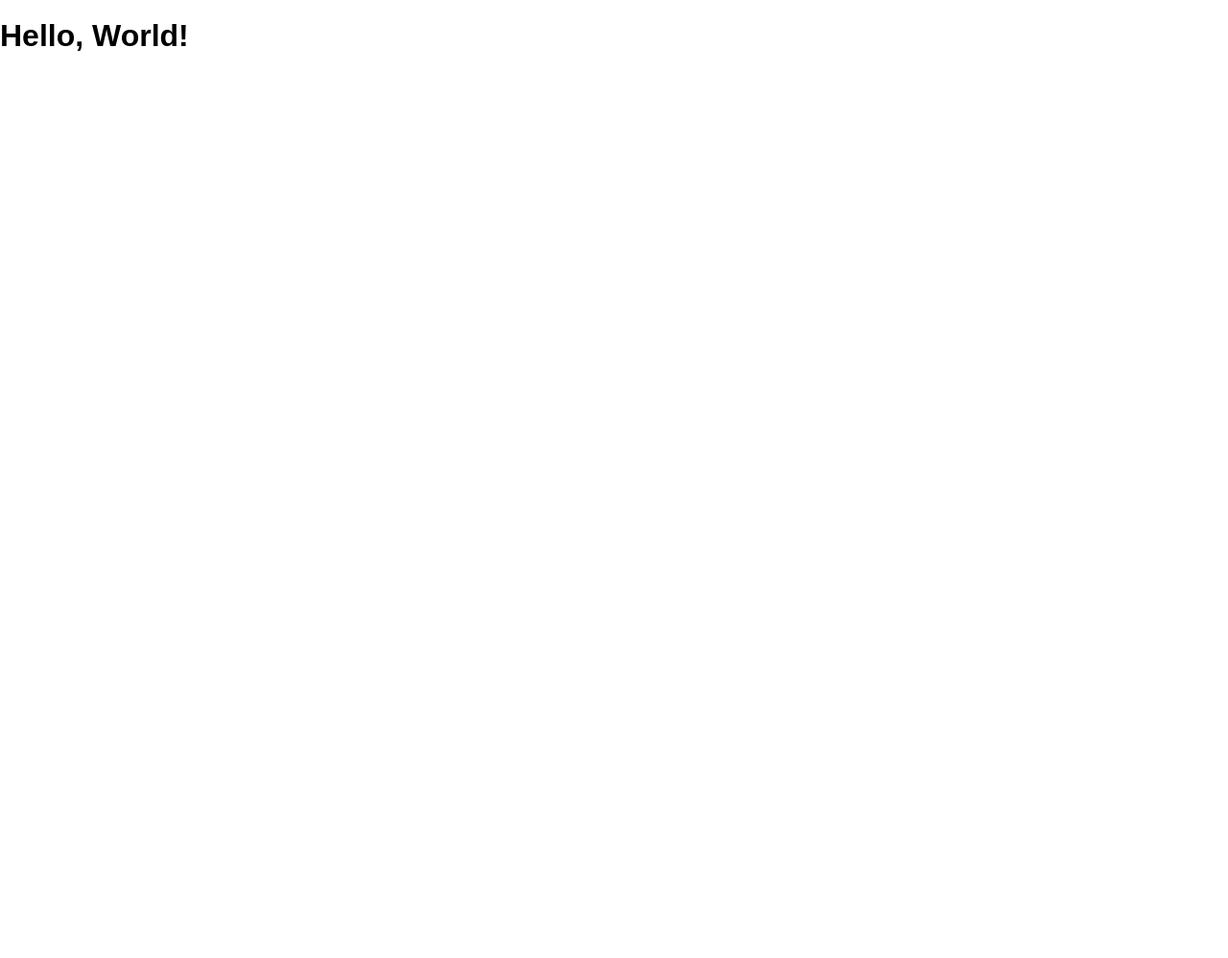
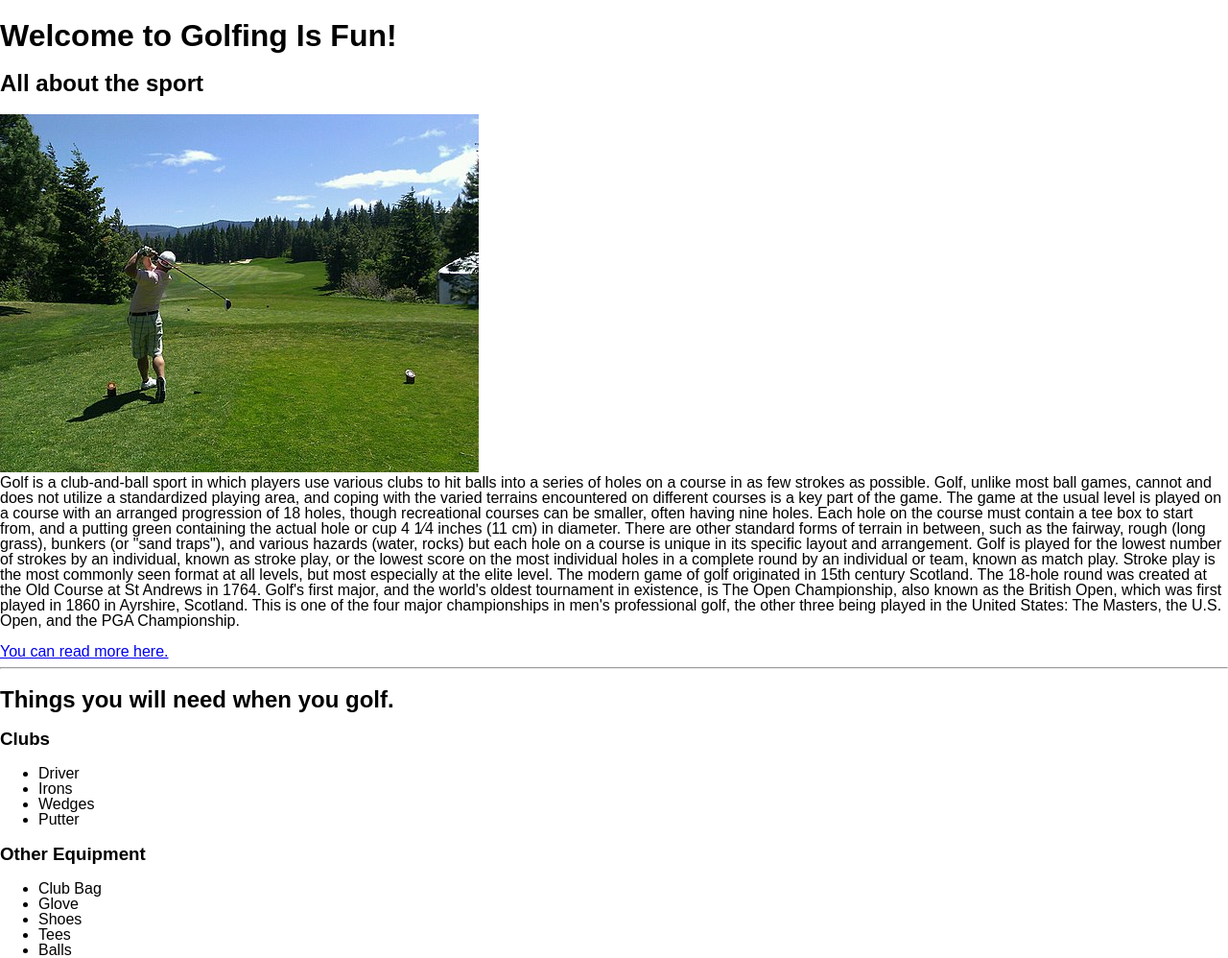
Before and after one commit to MatthewSDick/golfing-for-fun, a website: page public/index.html in a window 1280 px wide. Shown: the whole page at 96% size. Before the commit the page ends 821 px from the top, so only its background shows below. Drawn offline with Linux system fonts and the light colour scheme.

Commit message:
Changed some wording

```diff
--- a/public/index.html
+++ b/public/index.html
@@ -8,6 +8,52 @@
     <link rel="stylesheet" href="/screen.css" />
   </head>
   <body>
-    <h1 class="hello-world">Hello, World!</h1>
+    <h1 class="golf-is-fun">Welcome to Golfing Is Fun!</h1>
+    <h2>All about the sport</h2>
+    <img src="./images/golf.jpg" />
+    <br/>
+      Golf is a club-and-ball sport in which players use various clubs to hit
+      balls into a series of holes on a course in as few strokes as possible.
+      Golf, unlike most ball games, cannot and does not utilize a standardized
+      playing area, and coping with the varied terrains encountered on different
+      courses is a key part of the game. The game at the usual level is played
+      on a course with an arranged progression of 18 holes, though recreational
+      courses can be smaller, often having nine holes. Each hole on the course
+      must contain a tee box to start from, and a putting green containing the
+      actual hole or cup 4 1⁄4 inches (11 cm) in diameter. There are other
+      standard forms of terrain in between, such as the fairway, rough (long
+      grass), bunkers (or "sand traps"), and various hazards (water, rocks) but
+      each hole on a course is unique in its specific layout and arrangement.
+      Golf is played for the lowest number of strokes by an individual, known as
+      stroke play, or the lowest score on the most individual holes in a
+      complete round by an individual or team, known as match play. Stroke play
+      is the most commonly seen format at all levels, but most especially at the
+      elite level. The modern game of golf originated in 15th century Scotland.
+      The 18-hole round was created at the Old Course at St Andrews in 1764.
+      Golf's first major, and the world's oldest tournament in existence, is The
+      Open Championship, also known as the British Open, which was first played
+      in 1860 in Ayrshire, Scotland. This is one of the four major championships
+      in men's professional golf, the other three being played in the United
+      States: The Masters, the U.S. Open, and the PGA Championship.
+      <br /><br />
+      <a href="https://en.wikipedia.org/wiki/Golf" alt="Some guy hitting a golf ball.">You can read more here.</a>
+    </h3>
+    <hr>
+    <h2>Things you will need when you golf.</h2>
+    <h3>Clubs</h3>
+    <ul>
+      <li>Driver</li>
+      <li>Irons</li>
+      <li>Wedges</li>
+      <li>Putter</li>
+    </ul>
+    <h3>Other Equipment</h3>
+    <ul>
+      <li>Club Bag</li>
+      <li>Glove</li>
+      <li>Shoes</li>
+      <li>Tees</li>
+      <li>Balls</li>
+    </ul>
   </body>
 </html>
```
Also changed, not shown: package.json (+5 -3 lines), public/images/golf.jpg (added), 1 other file.
